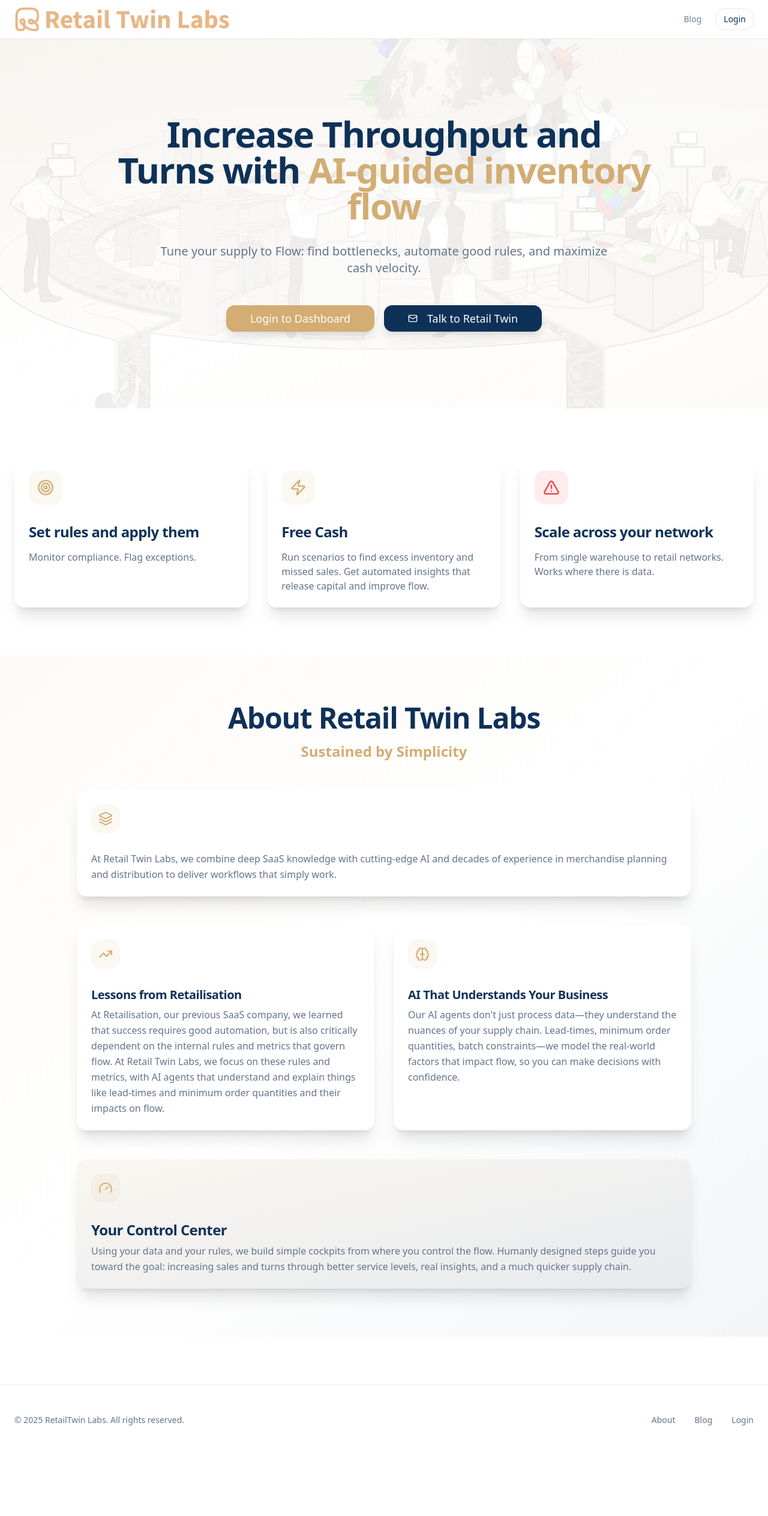
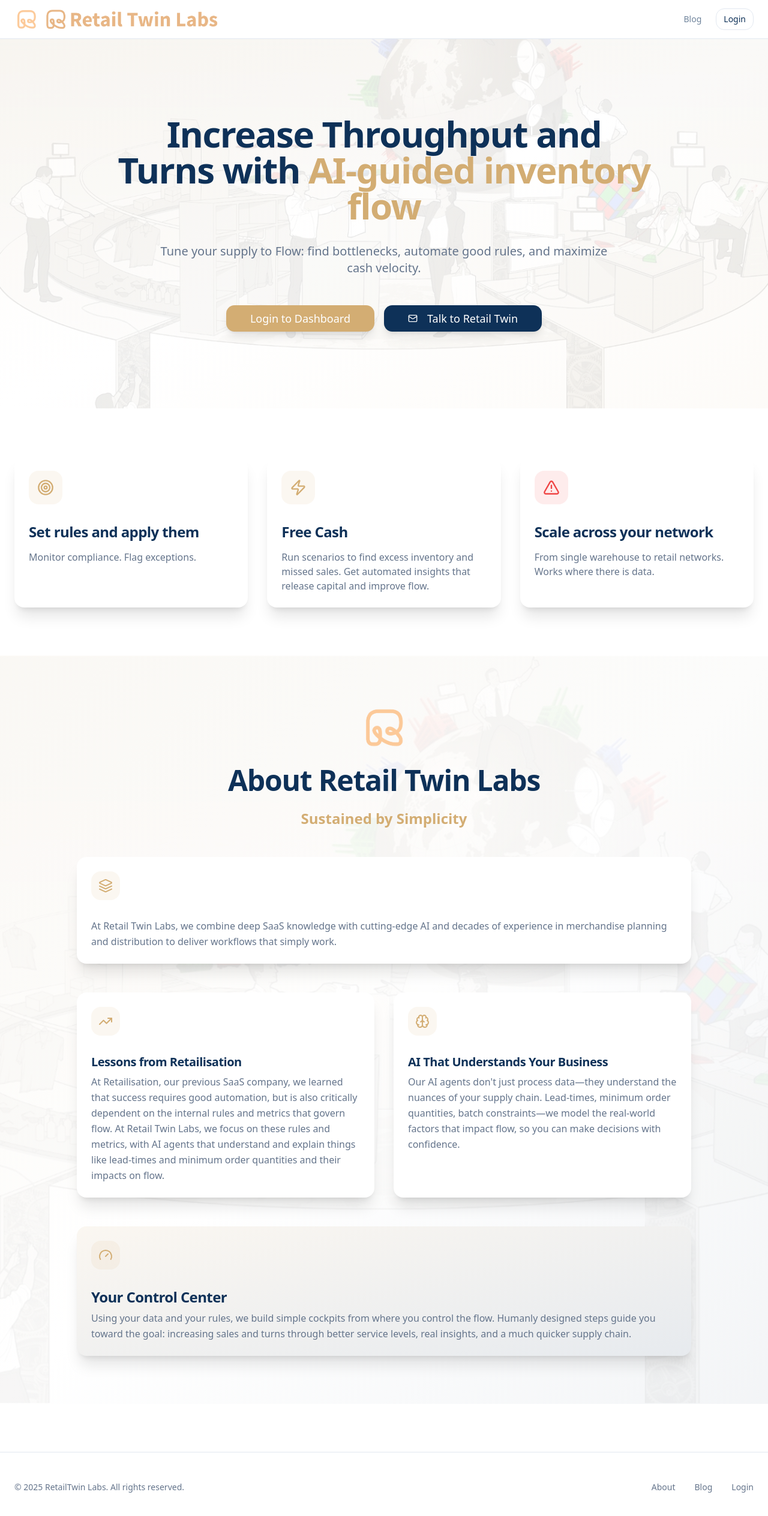
Before and after one commit to retailtwin/retailtwin-cockpit, a React (Vite) app: page / in a window 1280 px wide. Shown: the top 2528 px of the page at 60% size. Before the commit the page ends 2426 px from the top, so only its background shows below. Built offline with nearby package versions, Linux system fonts and the light colour scheme; the HTML template or start-up script is replaced by a standard one.

Commit message:
Add branding and About section background
Copy Retail Twin Labs logo to assets and update the Layout component to use it. Add the retail-cycle.png as a background to the About section on the Landing page.

```diff
--- a/src/components/Layout.tsx
+++ b/src/components/Layout.tsx
@@ -4,6 +4,7 @@ import { supabase } from "@/integrations/supabase/client";
 import { Button } from "@/components/ui/button";
 import { useToast } from "@/hooks/use-toast";
 import retailTwinLabsLogo from "@/assets/retail-twin-labs-logo.png";
+import retailTwinIcon from "@/assets/retail-twin-icon.png";
 
 interface LayoutProps {
   children: React.ReactNode;
@@ -77,9 +78,14 @@ export const Layout = ({ children }: LayoutProps) => {
           <div className="flex h-16 items-center justify-between">
             <Link to="/" className="flex items-center space-x-3">
               <img
+                src={retailTwinIcon}
+                alt="Retail Twin Labs Icon"
+                className="h-10 w-10"
+              />
+              <img
                 src={retailTwinLabsLogo}
                 alt="Retail Twin Labs"
-                className="h-10 w-auto"
+                className="h-8 w-auto"
               />
             </Link>
 
--- a/src/pages/Landing.tsx
+++ b/src/pages/Landing.tsx
@@ -4,6 +4,7 @@ import { Card, CardContent, CardDescription, CardHeader, CardTitle } from "@/com
 import { AlertTriangle, Target, Zap, Mail, Layers, TrendingUp, Brain, Gauge } from "lucide-react";
 import { Layout } from "@/components/Layout";
 import retailCycleImage from "@/assets/retail-cycle.png";
+import retailTwinIcon from "@/assets/retail-twin-icon.png";
 
 const Landing = () => {
   return (
@@ -88,10 +89,17 @@ const Landing = () => {
 
       {/* About Retail Twin Labs Section */}
       <section className="relative overflow-hidden bg-gradient-to-br from-primary/5 via-background to-secondary/5 py-20">
-        <div className="container mx-auto px-6">
+        <div
+          className="absolute inset-0 opacity-5 bg-center bg-no-repeat bg-cover"
+          style={{ backgroundImage: `url(${retailCycleImage})` }}
+        />
+        <div className="relative container mx-auto px-6">
           <div className="max-w-5xl mx-auto space-y-12">
             {/* Section Header */}
-            <div className="text-center space-y-4">
+            <div className="text-center space-y-6">
+              <div className="flex justify-center mb-4">
+                <img src={retailTwinIcon} alt="Retail Twin Labs" className="h-20 w-20" />
+              </div>
               <h2 className="text-4xl md:text-5xl font-bold tracking-tight">
                 About Retail Twin Labs
               </h2>
```
Also changed, not shown: src/assets/retail-twin-icon.png (added).
